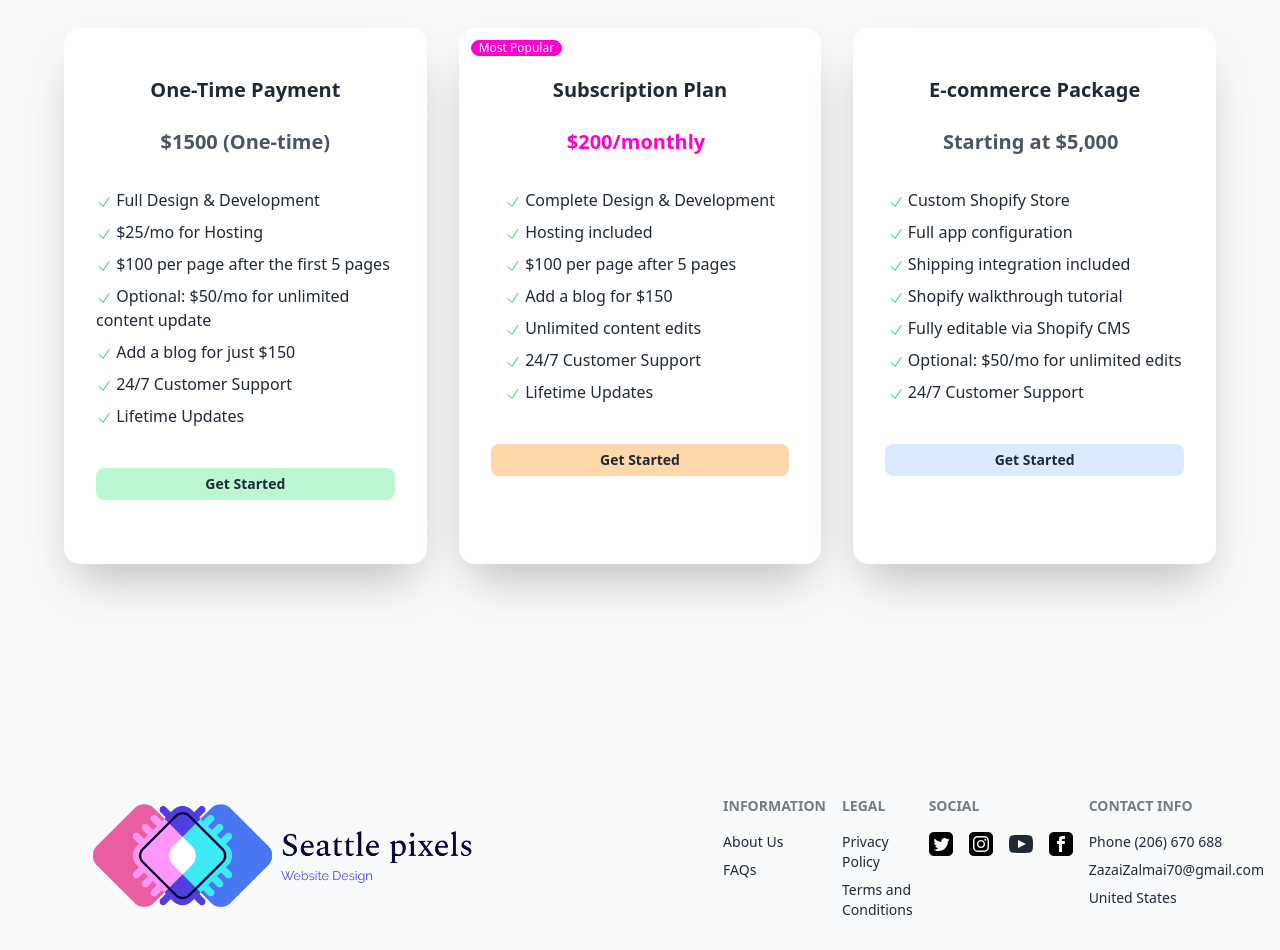
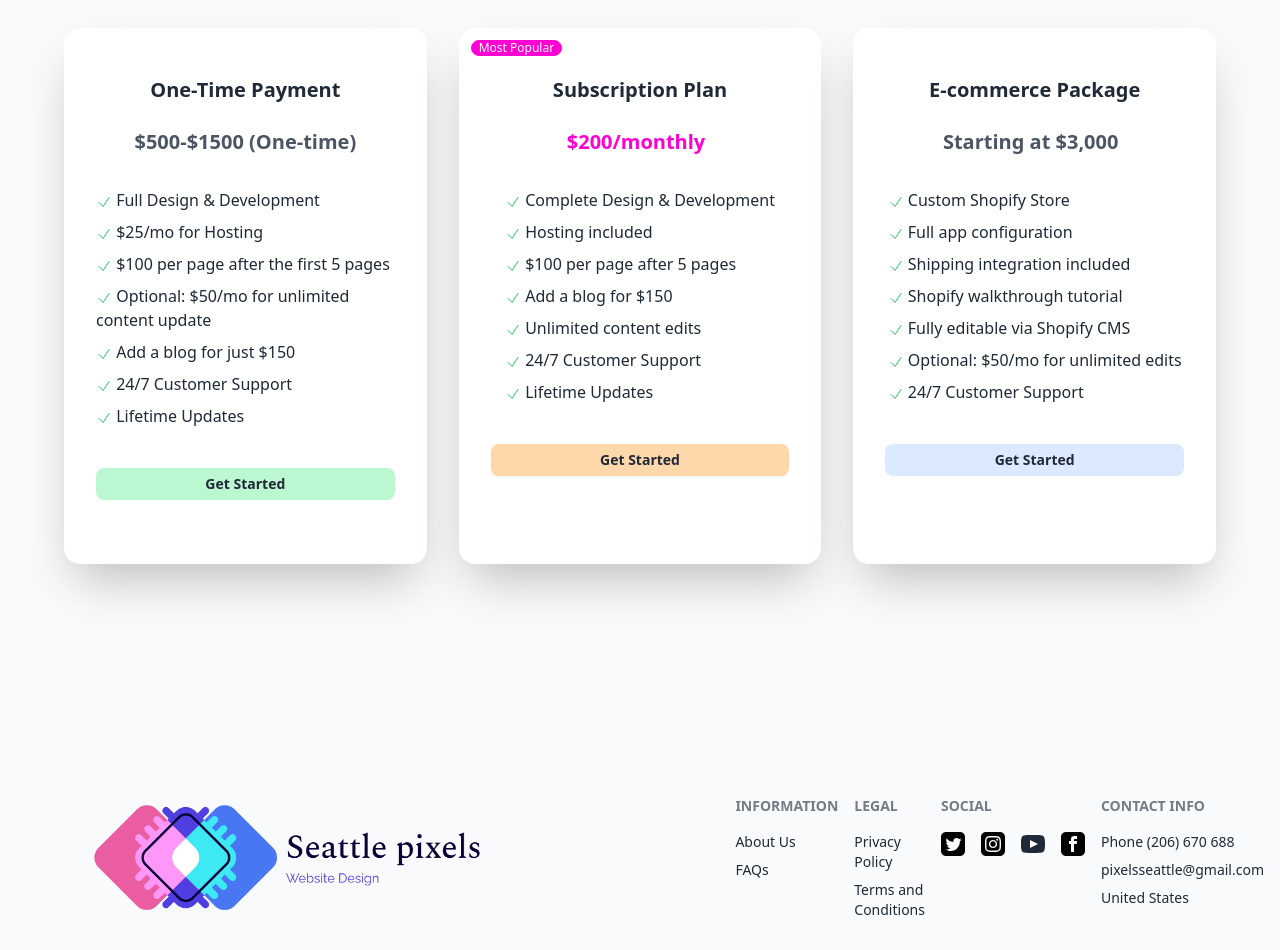
Before and after one commit to zalmai-zazai/Seattle-pixels, a Next.js app: page /pricing in a window 1280 px wide. Shown: the part 222-1172 px from the top of the page. Built offline with nearby package versions, Linux system fonts and the light colour scheme.

Commit message:
pricing updated

```diff
--- a/src/components/common/PricingPlans.js
+++ b/src/components/common/PricingPlans.js
@@ -100,7 +100,7 @@ function PricingPlans() {
           <div className="card-body pt-12 pb-16 items-center text-center">
             <h2 className="card-title text-xl">One-Time Payment</h2>
             <h2 className="font-bold mt-4 text-gray-600 text-xl">
-              $1500 (One-time)
+              $500-$1500 (One-time)
             </h2>
 
             <ul className="text-left mt-4">
@@ -159,7 +159,7 @@ function PricingPlans() {
               E-commerce Package
             </h2>
             <h2 className="font-bold mt-4 text-xl text-gray-600 align-middle mr-2">
-              Starting at $5,000
+              Starting at $3,000
             </h2>
 
             <ul className="text-left mt-4">
--- a/src/containers/Footer.js
+++ b/src/containers/Footer.js
@@ -80,7 +80,7 @@ function Footer() {
               Phone (206) 670 688
             </Link>
             <Link href="/terms-and-conditions" className="link link-hover">
-              ZazaiZalmai70@gmail.com
+              pixelsseattle@gmail.com
             </Link>
             <Link href="/terms-and-conditions" className="link link-hover">
               United States
--- a/src/pages/contact-us.js
+++ b/src/pages/contact-us.js
@@ -57,7 +57,7 @@ export default function Page() {
             <div className="flex flex-col">
               <h2 className="font-bold text-2xl">GET IN TOUCH</h2>
               <p className="mt-3 text-xl">
-                Send me an email with all details about your website. I usually
+                Send us an email with all details about your website. We usually
                 respond immediately or within 24 hours.
               </p>
             </div>
@@ -77,7 +77,7 @@ export default function Page() {
                 </div>
                 <div>
                   <h1 className="font-bold text-xl">Email</h1>
-                  <p>ZazaiZalmai70@gmail.com</p>
+                  <p>pixelsseattle@gmail.com</p>
                 </div>
               </div>
               <div className="flex gap-2">
--- a/src/pages/privacy-policy.js
+++ b/src/pages/privacy-policy.js
@@ -137,7 +137,7 @@ export default function Page() {
           </li>
           <br></br>
           To exercise any of these rights, please contact us at
-          :ZazaiZalmai70@gmail.com.
+          :pixelsseattle@gmail.com.
         </ul>
         <br />
       </div>
@@ -160,7 +160,7 @@ export default function Page() {
         </p>
 
         <p>
-          <b>Email: </b>ZazaiZalmai70@gmail.com
+          <b>Email: </b>pixelsseattle@gmail.com
         </p>
         <p>
           <b>Phone: </b>206 670 6888
--- a/src/pages/terms-and-conditions.js
+++ b/src/pages/terms-and-conditions.js
@@ -229,7 +229,7 @@ export default function Page() {
         </p>
 
         <p>
-          <b>Email: </b>ZazaiZalmai70@gmail.com
+          <b>Email: </b>pixelsseattle@gmail.com
         </p>
         <p>
           <b>Phone: </b>206 670 6888
```
